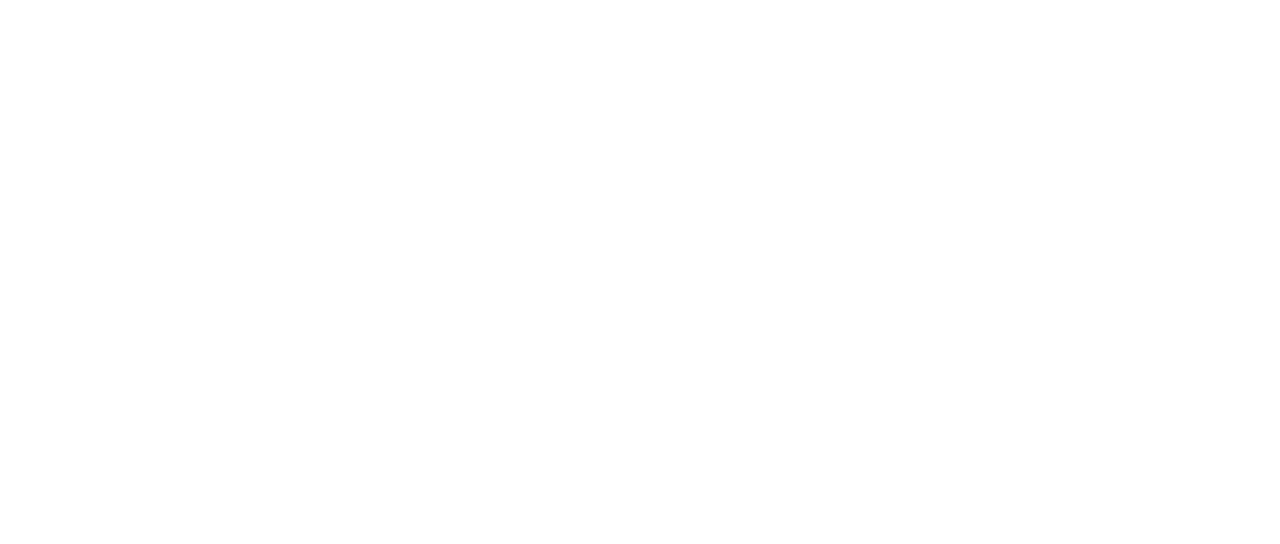
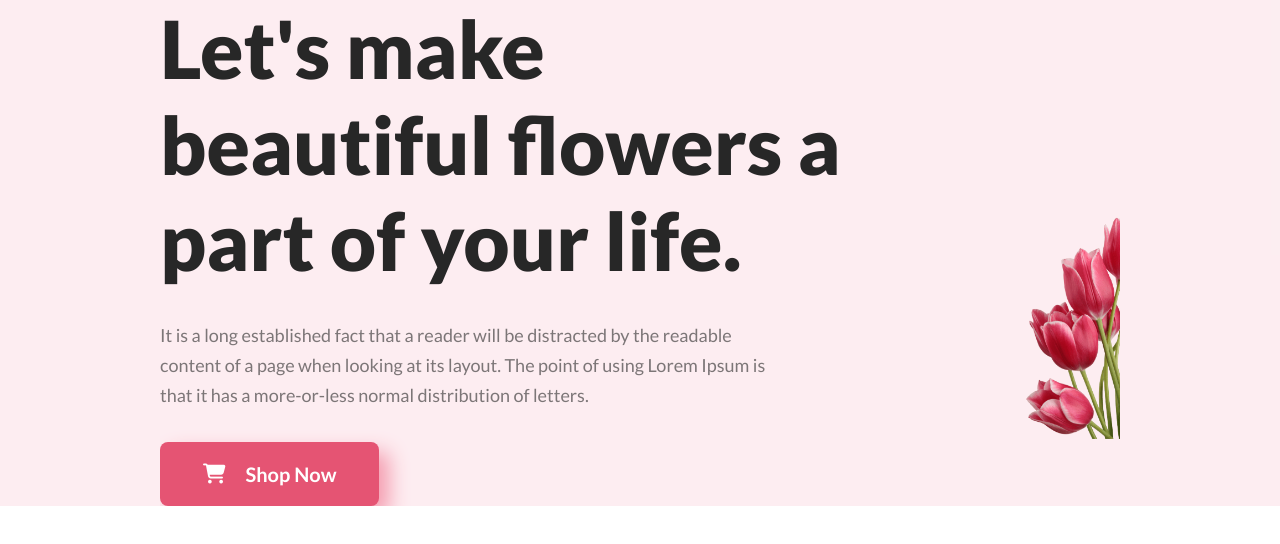
Before and after one commit to MDgaddafi/Flower-website, a plain HTML site: page index.html in a window 1280 px wide. Drawn offline with Linux system fonts and the light colour scheme.

Commit message:
banner upload

```diff
--- a/index.html
+++ b/index.html
@@ -1,12 +1,34 @@
 <!DOCTYPE html>
 <html lang="en">
+
 <head>
     <meta charset="UTF-8">
     <meta name="viewport" content="width=device-width, initial-scale=1.0">
     <title>Flower Website</title>
     <link rel="stylesheet" href="styles/style.css">
+    <link rel="preconnect" href="https://fonts.googleapis.com">
+    <link rel="preconnect" href="https://fonts.gstatic.com" crossorigin>
+    <link href="https://fonts.googleapis.com/css2?family=Lato:wght@400;700;900&display=swap" rel="stylesheet">
+    <script src="https://kit.fontawesome.com/2b6584ce55.js" crossorigin="anonymous"></script>
+
 </head>
+
 <body>
+    <header class="header">
+        <div class="container banner">
+            <div class="banner-text">
+                <h1 class="hader-primary">Let's make beautiful flowers a part of your life.</h1>
+                <p class="text-primary">It is a long established fact that a reader will be distracted by the readable
+                    content of a page when looking at its layout. The point of using Lorem Ipsum is that it has a
+                    more-or-less normal distribution of letters.</p>
+                <button class="btn-primary"><i class="fa-solid fa-cart-shopping" style="color: #ffffff;"></i> Shop Now</button>
+            </div>
+            <div class="banner-text-image">
+                <img style="width: 70%;" src="Flower Asset/pngwing 10.png" alt="" class="mig-primary">
+            </div>
+        </div>
 
+    </header>
 </body>
+
 </html>
--- a/styles/style.css
+++ b/styles/style.css
@@ -0,0 +1,81 @@
+* {
+    margin: 0;
+    padding: 0;
+    font-family: 'Lato', sans-serif;
+}
+
+header {
+    background: rgba(229, 84, 115, 0.10);
+}
+
+.container {
+    width: 75%;
+    max-width: 1440px;
+    margin: 0 auto;
+    overflow: hidden;
+}
+
+.banner {
+    display: flex;
+    align-items: center;
+    justify-content: space-between;
+}
+
+.banner .banner-text h1 {
+    color: #272727;
+    font-family: Lato;
+    font-size: 80px;
+    font-style: normal;
+    font-weight: 800;
+    line-height: normal;
+    width: 708px;
+    margin-bottom: 32px;
+
+}
+
+.banner .banner-text p {
+    width: 634px;
+    color: rgba(39, 39, 39, 0.60);
+    font-family: Lato;
+    font-size: 18px;
+    font-style: normal;
+    font-weight: 400;
+    line-height: 30px;
+    margin-bottom: 32px;
+
+}
+
+.btn-primary {
+    display: inline-flex;
+    padding: 20px 43px;
+    align-items: flex-start;
+    gap: 10px;
+    border-radius: 8px;
+    background: #E55473;
+    border: none;
+    color: #FFF;
+    font-family: Lato;
+    font-size: 20px;
+    font-style: normal;
+    font-weight: 700;
+    line-height: normal;
+    cursor: pointer;
+}
+.btn-primary{
+    align-items: center;
+    box-shadow: 10px 10px 20px #f49caf;
+}
+.fa-solid{
+    margin-right: 10px;
+}
+.btn-primary:hover{
+    background: #242424;
+    box-shadow: 10px 10px 20px #959595;
+}
+.banner-text-image img{
+    margin-top: 150px;
+    vertical-align: bottom;
+}
+img{
+    margin-left: 150px;
+}
```
Also changed, not shown: Flower Asset/Flower 01.png (added), Flower Asset/Group 57.png (added), Flower Asset/Group 58.png (added), Flower Asset/Group 59.png (added), Flower Asset/Rectangle 4.png (added), Flower Asset/Rectangle 5.png (added), Flower Asset/Rectangle 6.png (added), Flower Asset/Rectangle 9.png (added), Flower Asset/pngwing 10.png (added), Flower Asset/pngwing 5.png (added), Flower Asset/pngwing 6.png (added), Flower Asset/pngwing 7.png (added), Flower Asset/pngwing 8.png (added), 1 other file.
